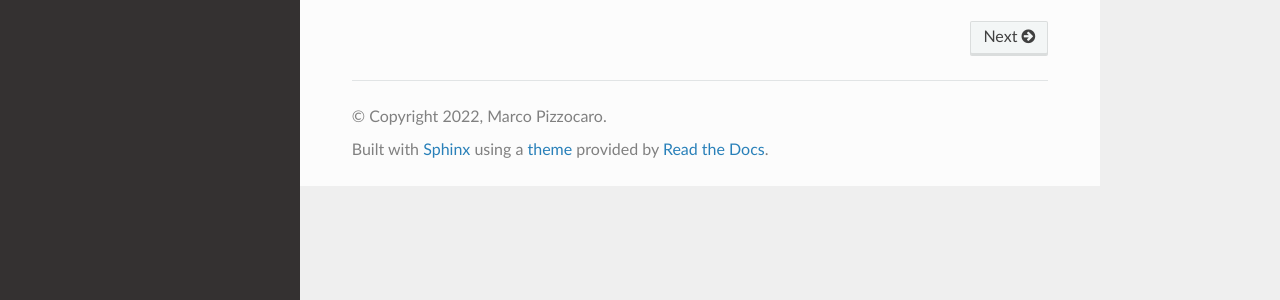
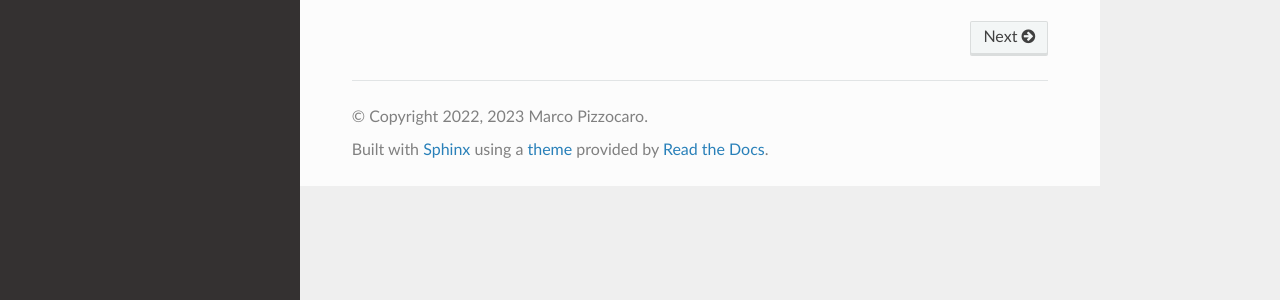
Before and after one commit to INRIM/tintervals, a Sphinx documentation site: the page built from docs/index.rst, in a window 1280 px wide. Shown: the part 331-631 px from the top of the page. Built offline with Sphinx 7.4.7 and the Read the Docs theme 2.0.0, drawn with Linux system fonts in a browser that asks for light colours.

Commit message:
Fixed version and copyright year.

```diff
--- a/docs/conf.py
+++ b/docs/conf.py
@@ -20,13 +20,13 @@
 # -- Project information -----------------------------------------------------
 
 project = 'tintervals'
-copyright = '2022, Marco Pizzocaro'
+copyright = '2022, 2023 Marco Pizzocaro'
 author = 'Marco Pizzocaro'
 
 # The short X.Y version
 version = ''
 # The full version, including alpha/beta/rc tags
-release = '0.1.0'
+release = '0.1.4'
 
 
 # -- General configuration ---------------------------------------------------
```
